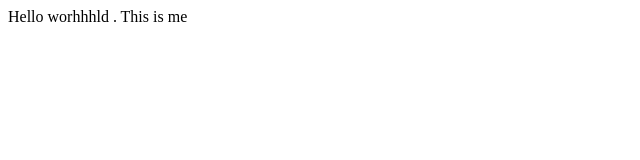
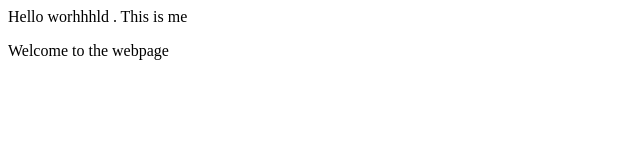
Before and after one commit to pawanbora1/vp1, a plain HTML site: page index.html in a window 1280 px wide. Shown: the whole page, without its empty margins (0-640 px from the left). Drawn offline with Linux system fonts and the light colour scheme.

Commit message:
my snapshot

```diff
--- a/index.html
+++ b/index.html
@@ -1,5 +1,6 @@
 <html>
     <body>
         <p>Hello worhhhld . This is me</p>
+        <p>Welcome to the webpage</p>
     </body>
 </html>
```
